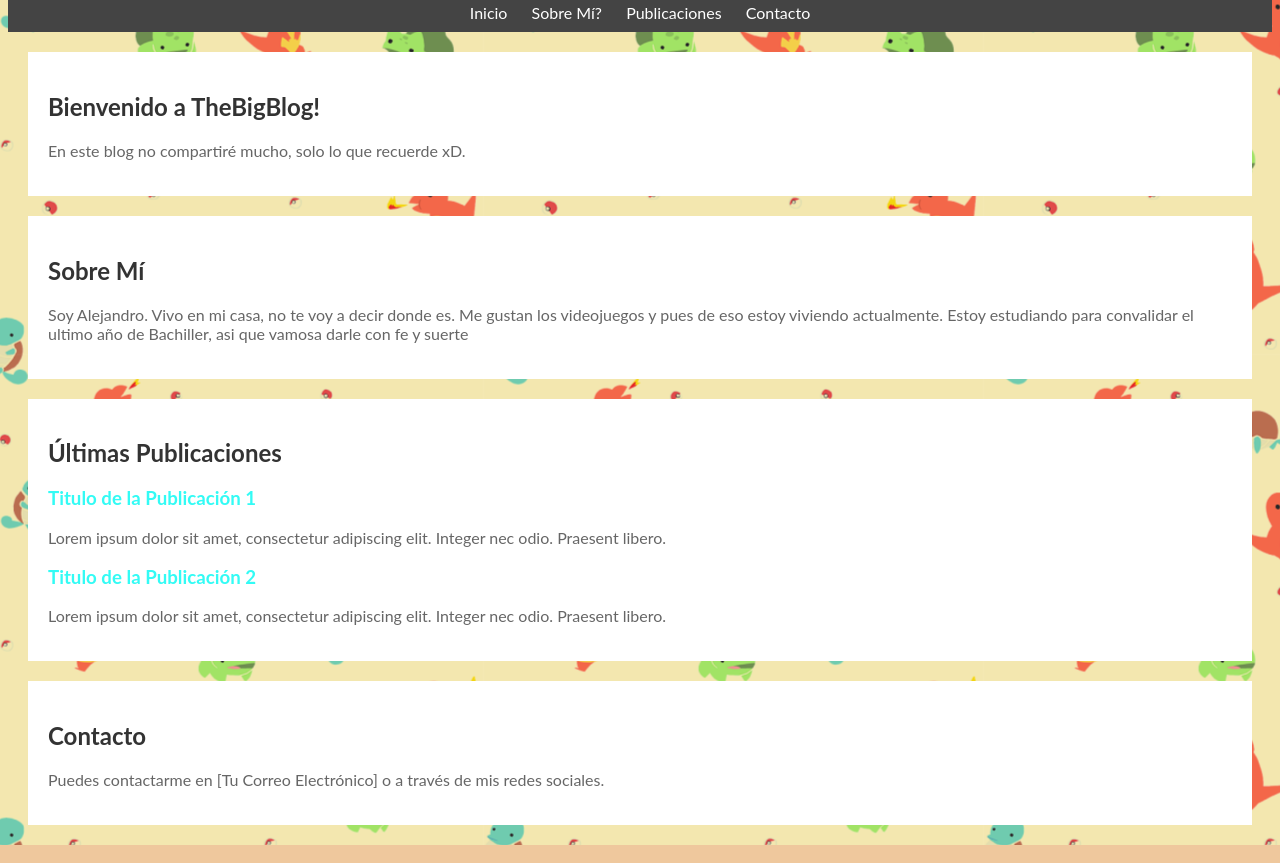
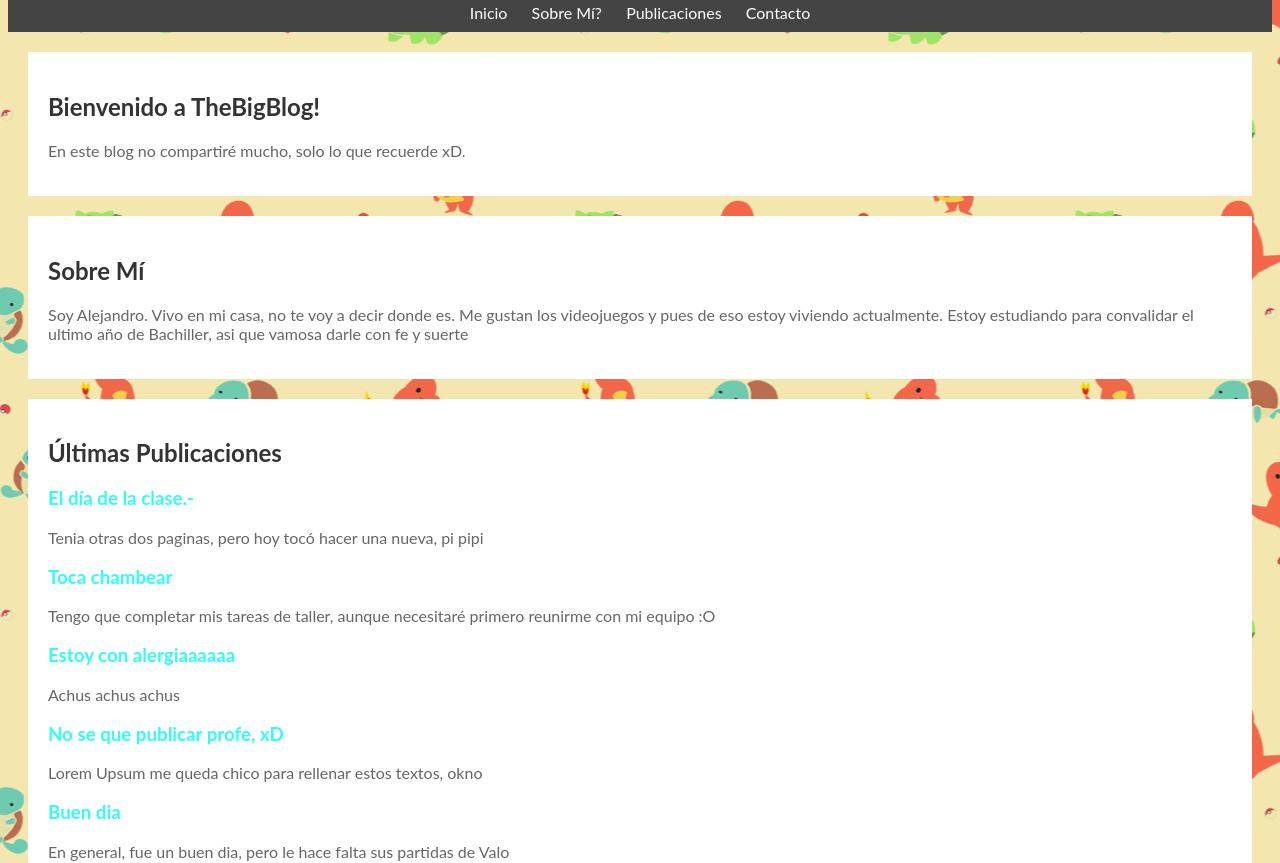
Before and after one commit to BurneX1/TestBlog.github.io, a plain HTML site: page index.html in a window 1280 px wide. Shown: the part 89-952 px from the top of the page. Drawn offline with Linux system fonts and the light colour scheme.

Commit message:
Publicaciones

```diff
--- a/index.html
+++ b/index.html
@@ -34,15 +34,22 @@
 
     <article id="publicaciones">
         <h2>Últimas Publicaciones</h2>
-        <h3>Titulo de la Publicación 1</h3>
-        <p>Lorem ipsum dolor sit amet, consectetur adipiscing elit. Integer nec odio. Praesent libero.</p>
-        <h3>Titulo de la Publicación 2</h3>
-        <p>Lorem ipsum dolor sit amet, consectetur adipiscing elit. Integer nec odio. Praesent libero.</p>
+        <h3>El día de la clase.-</h3>
+        <p>Tenia otras dos paginas, pero hoy tocó hacer una nueva, pi pipi</p>
+        <h3>Toca chambear</h3>
+        <p>Tengo que completar mis tareas de taller, aunque necesitaré primero reunirme con mi equipo :O</p>
+        <h3>Estoy con alergiaaaaaa</h3>
+        <p>Achus achus achus</p>
+        <h3>No se que publicar profe, xD</h3>
+        <p>Lorem Upsum me queda chico para rellenar estos textos, okno</p>
+        <h3>Buen dia</h3>
+        <p>En general, fue un buen dia, pero le hace falta sus partidas de Valo</p>
+
     </article>
 
     <article id="contacto">
         <h2>Contacto</h2>
-        <p>Puedes contactarme en [Tu Correo Electrónico] o a través de mis redes sociales.</p>
+        <p>Puedes contactarme en correofake@gimeildotcom y no me busquen en redes sociales.</p>
     </article>
 
 </body>
```
